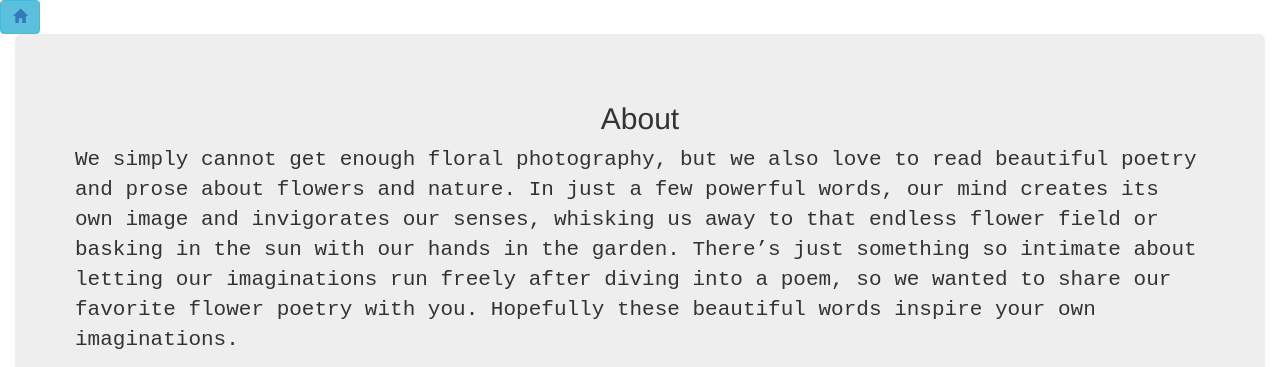
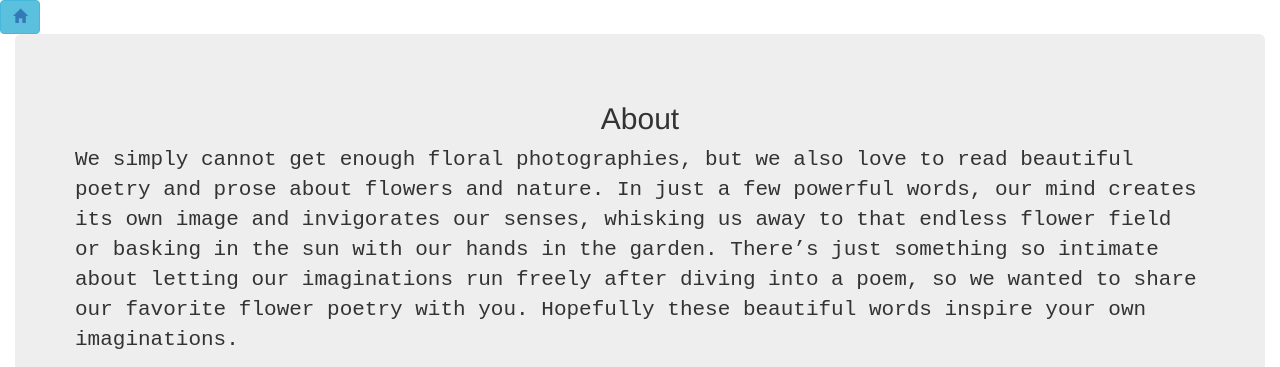
Before and after one commit to aks200/flowers, a plain HTML site: page about.html in a window 1280 px wide. Shown: the top 367 px of the page. Drawn offline with nearby package versions, Linux system fonts and the light colour scheme.

Commit message:
testforbranch

```diff
--- a/about.html
+++ b/about.html
@@ -24,7 +24,7 @@
     <div class="container-fluid">
         <div class="jumbotron">
             <h2>About</h2>
-            <p>We simply cannot get enough floral photography, but we also love to read beautiful poetry and prose about flowers and nature. In just a few powerful words, our mind creates its own image and invigorates our senses, whisking us away to that endless flower field or basking in the sun with our hands in the garden.
+            <p>We simply cannot get enough floral photographies, but we also love to read beautiful poetry and prose about flowers and nature. In just a few powerful words, our mind creates its own image and invigorates our senses, whisking us away to that endless flower field or basking in the sun with our hands in the garden.
             There’s just something so intimate about letting our imaginations run freely after diving into a poem, so we wanted to share our favorite flower poetry with you. Hopefully these beautiful words inspire your own imaginations.</p>
 
             <div class="row">
```
Also changed, not shown: 1 other file.
